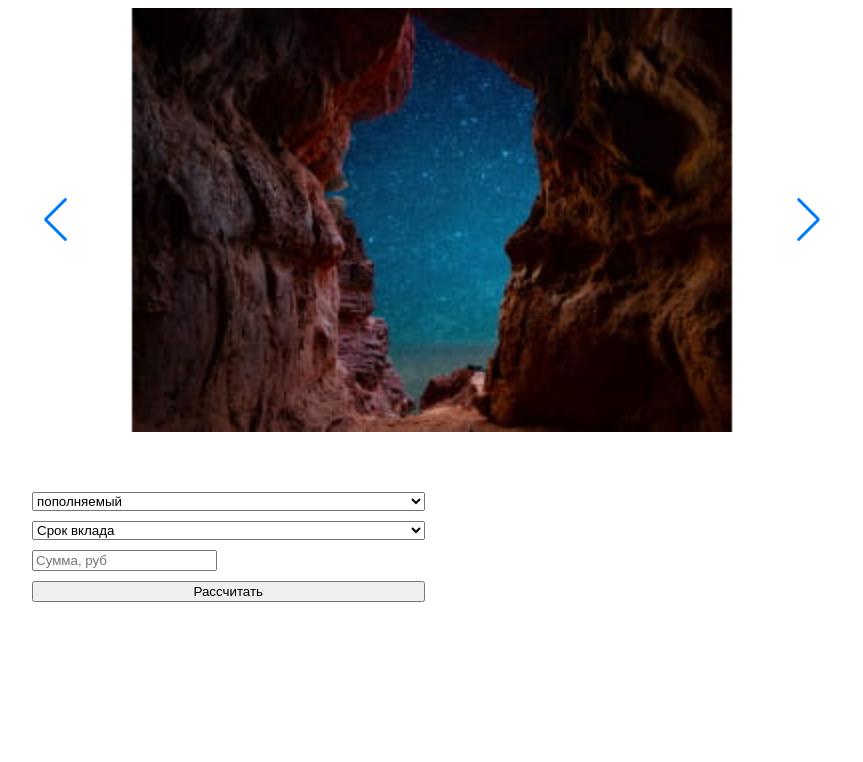
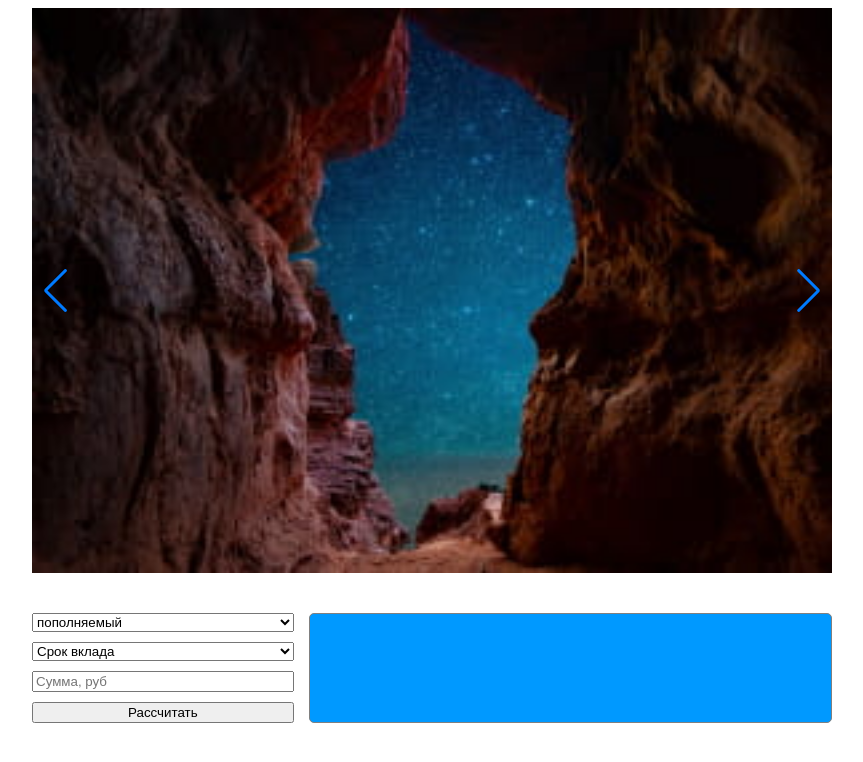
Before and after one commit to pank1ch/WEB-LAB2, a plain HTML site: page index.html in a window 1280 px wide. Shown: the whole page, without its empty margins (208-1071 px from the left). Drawn offline with nearby package versions, Linux system fonts and the light colour scheme.

Commit message:
вносит доработки

```diff
--- a/index.html
+++ b/index.html
@@ -10,20 +10,22 @@
 </head>
 
 <body>
-
+    <div class="page__container">
         <section class="hero">
             <div class="hero__wrapper">
             <div class="hero__swiper swiper">
                 <!-- Additional required wrapper -->
                 <ul class="hero__list swiper-wrapper">
                     <!-- Slides -->
-                <li class="hero__item swiper-slide"><a href="#"><img class="hero__img" src="./img/hotel-1.jpg"
-                            alt=""></a></li>
-                <li class="hero__item swiper-slide"><a href="#"><img class="hero__img" src="./img/hotel-2.jpg"
-                            alt=""></a></li>
-                <li class="hero__item swiper-slide"><a href="#"><img class="hero__img" src="./img/hotel-3.jpg"
-                            alt=""></a></li>
-
+                    <li class="hero__item swiper-slide">
+                      <a href="#"><img class="hero__img" src="./img/hotel-1.jpg" alt=""></a>
+                    </li>
+                    <li class="hero__item swiper-slide">
+                      <a href="#"><img class="hero__img" src="./img/hotel-2.jpg"alt=""></a>
+                    </li>
+                    <li class="hero__item swiper-slide">
+                      <a href="#"><img class="hero__img" src="./img/hotel-3.jpg"alt=""></a>
+                    </li>
                 </ul>
 
 
@@ -47,19 +49,16 @@
 
                     </select>
 
-                <label class="calculator_field" for="">
+
                     <input class="price_field" type="text" name="price" placeholder="Сумма, руб">
-                </label>
+
 
                     <button class="submit_button">Рассчитать</button>
                 </div>
-
-
                 <div class="text_output"></div>
-
             </div>
         </section>
-
+    </div>
 
     <script src="https://cdn.jsdelivr.net/npm/swiper@11/swiper-bundle.min.js"></script>
     <script src="./script.js"></script>
--- a/style.css
+++ b/style.css
@@ -1,20 +1,16 @@
-.hero{
+/* Базовые стили */
+body {
+    font-family: sans-serif;
+}
+
+.hero {
     margin-bottom: 20px;
 }
 
-
-.hero__swiper {
-    max-width: 800px;
-    padding: 0 100px;
-}
-
-.hero__img {
-
-    width: 600px;
-    height: auto;
-    display: block;
-    margin: 0 auto;
-
+.page__container {
+  max-width: 1200px;
+  margin: 0 auto;
+  padding: 0 20px;
 }
 
 .hero__list {
@@ -23,30 +19,77 @@
     padding: 0;
 }
 
-.calculator__wrapper{
-    width: 800px;
-    margin: 0 auto;
+.calculator{
 
-    display: grid;
-    grid-template-columns: repeat(2, 1fr);
-
-    align-items: center;
-    padding: 40px;
-    gap: 15px;
-
+  margin: 0 auto;
 }
 
-.calculator-field-container{
+.calculator__wrapper {
+    max-width: 800px;
+    display: grid;
+    padding: 20px;
+    gap: 15px;
+}
+
+.calculator-field-container {
     gap: 10px;
-    grid-column: 1/2;
     display: flex;
     flex-direction: column;
     justify-content: space-between;
 }
 
-.text-output {
-    grid-column: 2/3;
 
+
+.text_output {
     border: 1px solid grey;
-    height: 200px;
+    border-radius: 5px;
+
+    background-color: #0099ff;
+    min-height: 20px;
+    color: #ffffff;
+    padding: 10px;
+    text-align: center;
 }
+
+
+  @media (min-width: 768px) {
+    .hero__swiper {
+      max-width: 800px;
+      padding: 0 100px;
+    }
+
+    .hero__img {
+      width: 800px;
+      height: auto;
+      display: block;
+      margin: 0 auto;
+    }
+
+    .calculator__wrapper {
+
+      margin: 0 auto;
+      grid-template-columns: 1fr 2fr;
+    }
+
+    .calculator-field-container {
+      grid-column: 1/2;
+    }
+
+    .text_output {
+      grid-column: 2/3;
+    }
+  }
+
+
+  @media (max-width: 767px) {
+
+
+    .hero__img {
+      width: 100%;
+      height: auto;
+    }
+
+    .calculator__wrapper {
+      grid-template-columns: 1fr;
+    }
+  }
```
Also changed, not shown: 1 other file. Lines whose indentation alone changed are shown as unchanged.
